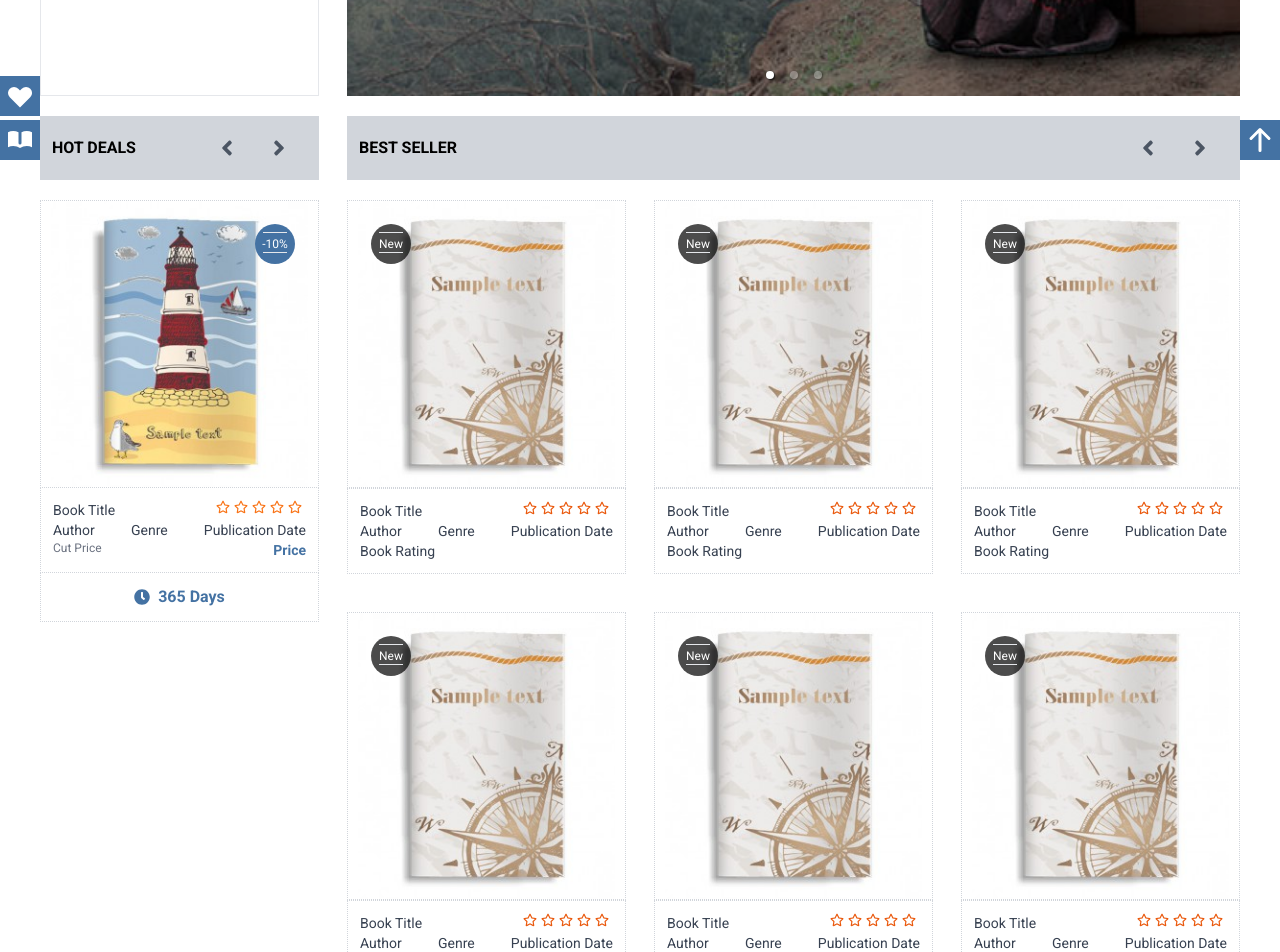
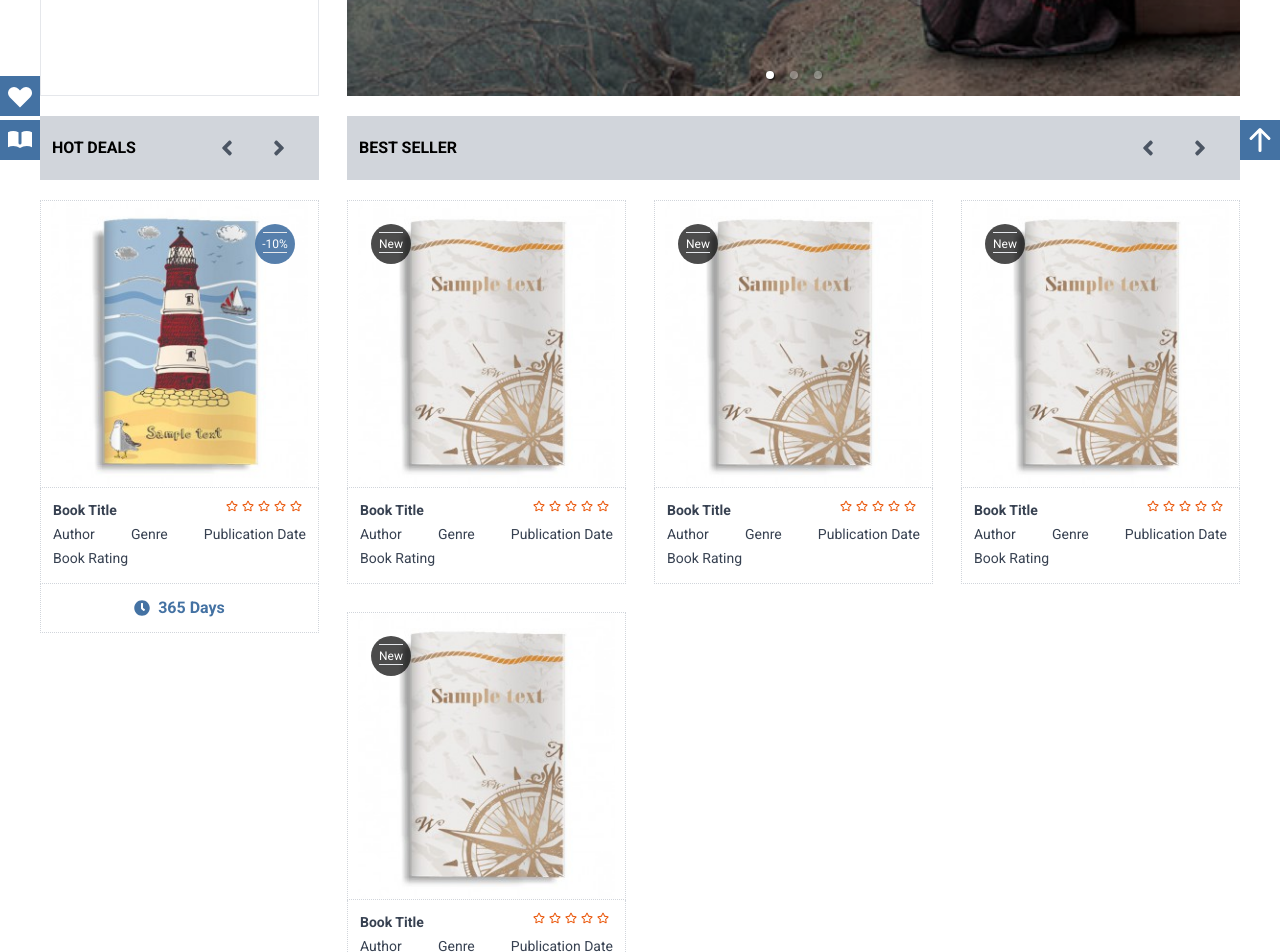
Before and after one commit to Sumon092/boi_ghor_client, a React (Vite) app: page / in a window 1280 px wide. Shown: the part 640-1592 px from the top of the page. Built offline with nearby package versions, Linux system fonts and the light colour scheme.

Commit message:
refactor deals section

```diff
--- a/src/components/BestSeller.tsx
+++ b/src/components/BestSeller.tsx
@@ -2,14 +2,13 @@ import { FaCartPlus, FaEye, FaHeart, FaPlus, FaRegStar } from "react-icons/fa";
 import { Button } from "./UI/Button";
 import TooltipComponent from "./UI/Tooltip";
 import bookImage from "../assets/images/bookImages/the-book-of-love.jpg";
-
 
 const BestSeller = () => {
   return (
     <>
       <div className="relative">
         <div className="h-96 relative transition-all duration-300 ease-in-out transform hover:opacity-90 hover:scale-105">
-            <div className="div1 h-72 border border-dotted border-gray-300  flex justify-center items-center relative">
+          <div className="h-72 border border-dotted border-gray-300  flex justify-center items-center relative">
             <img className="h-full" src={bookImage} alt="" />
           </div>
           <div className="w-full opacity-0 hover:opacity-100 p-5 h-72 flex flex-col justify-center items-center bg-black/60 absolute top-0">
@@ -44,10 +43,12 @@ const BestSeller = () => {
             </div>
           </div>
 
-            <div className="p-3 border border-dotted border-gray-300 text-sm text-gray-700 ">
-              <div className="flex justify-between">
-                <span className="hover:text-[#4472a3]">Book Title</span>
-                <span className="flex text-orange-600">
+          <div className="p-3 border border-dotted border-gray-300 border-t-0 text-sm text-gray-700 h-[96px]">
+            <div className="flex justify-between mb-1">
+              <span className="hover:text-[#4472a3] font-bold text-md">
+                Book Title
+              </span>
+              <span className="flex text-orange-600 text-xs cursor-pointer">
                 <FaRegStar className="mr-1" />
                 <FaRegStar className="mr-1" />
                 <FaRegStar className="mr-1" />
@@ -55,9 +56,9 @@ const BestSeller = () => {
                 <FaRegStar className="mr-1" />
               </span>
             </div>
-              <div className="flex justify-between">
-                <span className="hover:text-[#4472a3]">Author</span>
-                <span className="hover:text-[#4472a3]">Genre</span>
+            <div className="flex justify-between mb-1">
+              <span className="text-sm hover:text-[#4472a3]">Author</span>
+              <span className="text-sm hover:text-[#4472a3]">Genre</span>
               <span>Publication Date</span>
             </div>
             <span>Book Rating</span>
@@ -69,7 +70,6 @@ const BestSeller = () => {
           <hr className="h-1 w-full" />
         </div>
       </div>
-
     </>
   );
 };
--- a/src/components/Cards.tsx
+++ /dev/null
@@ -1,26 +0,0 @@
-import BestSeller from "./BestSeller";
-import HotDeals from "./HotDeals";
-const Cards = () => {
-  return (
-    <div className="grid grid-cols-1 md:grid-cols-4 gap-7 mt-5 mb-5">
-      <div className="col-span-1 md:col-span-1 h-[450px] relative">
-        <HotDeals />
-      </div>
-      <div className="col-span-3 md:col-span-3  h-96 ">
-        <div className="grid grid-cols-3 gap-7">
-          <BestSeller />
-          <BestSeller />
-          <BestSeller />
-          <BestSeller />
-          <BestSeller />
-          <BestSeller />
-          <BestSeller />
-          <BestSeller />
-          <BestSeller />
-        </div>
-      </div>
-    </div>
-  );
-};
-
-export default Cards;
--- a/src/components/Deals.tsx
+++ b/src/components/Deals.tsx
@@ -1,10 +1,14 @@
+import BestSeller from "./BestSeller";
+import HotDeals from "./HotDeals";
 import { Button } from "./UI/Button";
 import { FaAngleRight, FaAngleLeft } from "react-icons/fa";
 
 const Deals = () => {
   return (
     <div className="grid grid-cols-1 md:grid-cols-4 gap-7 mt-5">
-      <div className="col-span-1 md:col-span-1 bg-gray-300 p-3 font-bold flex justify-between items-center">
+      <div className="col-span-1 md:col-span-1 ">
+        <div className="flex flex-col">
+          <div className="bg-gray-300 p-3 font-bold flex justify-between items-center">
             <div className="hover:text-[#4472a3] cursor-pointer">
               <h2>HOT DEALS</h2>
             </div>
@@ -17,13 +21,14 @@ const Deals = () => {
               </Button>
             </div>
           </div>
-      <>
-        <div className="col-span-3 md:col-span-3 bg-gray-300 p-3 font-bold ">
-          <div className="flex justify-between items-center">
-            <div>
-              <h2 className="hover:text-[#4472a3] cursor-pointer">
-                BEST SELLER
-              </h2>
+        </div>
+        <HotDeals />
+      </div>
+      <div className="col-span-3 md:col-span-3">
+        <div className="flex flex-col mb-5">
+          <div className="bg-gray-300 p-3 font-bold flex justify-between items-center">
+            <div className="hover:text-[#4472a3] cursor-pointer">
+              <h2>BEST SELLER</h2>
             </div>
             <div className="p-0 m-0">
               <Button size="sm">
@@ -35,7 +40,13 @@ const Deals = () => {
             </div>
           </div>
         </div>
-      </>
+        <div className="grid grid-cols-3 gap-7">
+          <BestSeller />
+          <BestSeller />
+          <BestSeller />
+          <BestSeller />
+        </div>
+      </div>
     </div>
   );
 };
--- a/src/components/HotDeals.tsx
+++ b/src/components/HotDeals.tsx
@@ -1,13 +1,20 @@
-import { FaCartPlus, FaClock, FaEye, FaHeart, FaPlus, FaRegStar } from "react-icons/fa";
+import {
+  FaCartPlus,
+  FaClock,
+  FaEye,
+  FaHeart,
+  FaPlus,
+  FaRegStar,
+} from "react-icons/fa";
 import TooltipComponent from "./UI/Tooltip";
 import { Button } from "./UI/Button";
 import bookImage from "../assets/images/bookImages/etiam-auctor.jpg";
 
-
 const HotDeals = () => {
-    return (
-        <>
-           <div className="h-96 relative transition-all duration-300 ease-in-out transform hover:opacity-90 hover:scale-105">
+  return (
+    <>
+      <div className="col-span-1 md:col-span-1 h-[450px] relative mt-5">
+        <div className="h-96 relative transition-all duration-300 ease-in-out transform hover:opacity-90 hover:scale-105">
           <div className="h-72 border border-dotted border-gray-300  flex justify-center items-center relative">
             <img className="h-full" src={bookImage} alt="" />
           </div>
@@ -42,10 +49,12 @@ const HotDeals = () => {
               </TooltipComponent>
             </div>
           </div>
-          <div className="p-3 border border-dotted border-gray-300 text-sm text-gray-700 border-t-0">
-            <div className="flex justify-between">
-              <span className="hover:text-[#4472a3]">Book Title</span>
-              <span className="flex text-orange-500">
+          <div className="p-3 border border-dotted border-gray-300 border-t-0 text-sm text-gray-700 h-[96px]">
+            <div className="flex justify-between mb-1">
+              <span className="hover:text-[#4472a3] font-bold text-md">
+                Book Title
+              </span>
+              <span className="flex text-orange-600 text-xs cursor-pointer">
                 <FaRegStar className="mr-1" />
                 <FaRegStar className="mr-1" />
                 <FaRegStar className="mr-1" />
@@ -53,28 +62,26 @@ const HotDeals = () => {
                 <FaRegStar className="mr-1" />
               </span>
             </div>
-            <div className="flex justify-between">
-              <span className="hover:text-[#4472a3]">Author</span>
-              <span className="hover:text-[#4472a3]">Genre</span>
+            <div className="flex justify-between mb-1">
+              <span className="text-sm hover:text-[#4472a3]">Author</span>
+              <span className="text-sm hover:text-[#4472a3]">Genre</span>
               <span>Publication Date</span>
             </div>
-            <div className="flex justify-between">
-              <span className="text-xs text-gray-500">Cut Price</span>
-              <span className="font-bold text-[#4472a3]">Price</span>
-            </div>
+            <span>Book Rating</span>
           </div>
           <div className="flex justify-center items-center border border-dotted border-gray-300 border-t-0 p-3 text-[#4472a3] font-bold">
             <FaClock />
             <span className="ml-2 ">365 Days</span>
           </div>
         </div>
-        <div className="h-10 w-10 rounded-full bg-[#4472a3] absolute top-6 right-6 flex flex-col justify-center items-center text-white p-2">
+        <div className="h-10 w-10 rounded-full bg-[#4472a3]/90 absolute top-6 right-6 flex flex-col justify-center items-center text-white p-2">
           <hr className="h-1 w-full" />
           <span className="text-xs"> -10%</span>
           <hr className="h-1 w-full" />
         </div>
-        </>
-    );
+      </div>
+    </>
+  );
 };
 
 export default HotDeals;
--- a/src/pages/Home.tsx
+++ b/src/pages/Home.tsx
@@ -1,5 +1,4 @@
 import Banner from "../components/Banner";
-import Cards from "../components/Cards";
 import Deals from "../components/Deals";
 
 
@@ -8,7 +7,6 @@ const Home = () => {
        <>
           <Banner/>
           <Deals/>
-          <Cards/>
        </>
     );
 };
```
Lines whose indentation alone changed are shown as unchanged.
